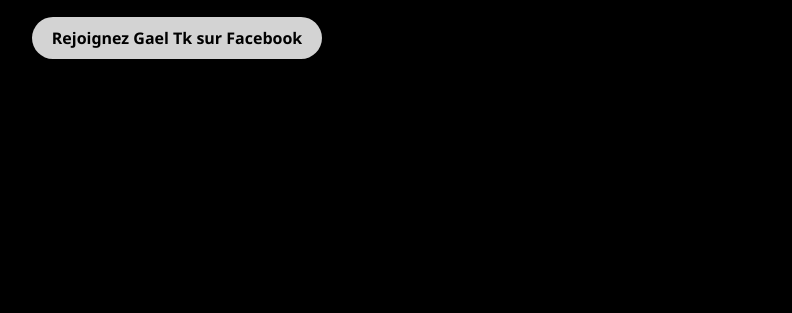
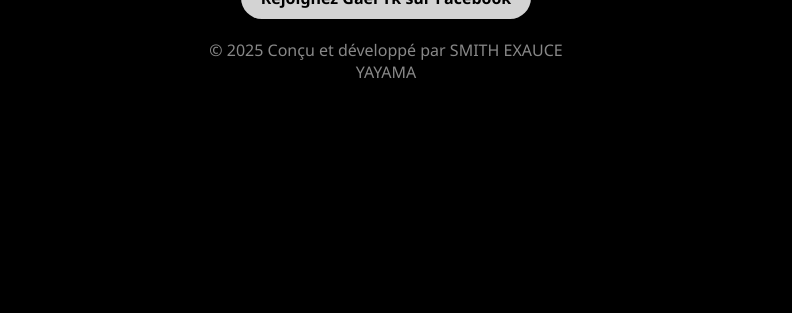
Before and after one commit to smithexauceyayama/Gaeltk, a plain HTML site: page Index.html in a window 1280 px wide. Shown: the part 487-800 px from the top of the page, without its empty margins (254-1046 px from the left). Drawn offline with Linux system fonts and the light colour scheme.

Commit message:
modification
footer

```diff
--- a/Index.html
+++ b/Index.html
@@ -31,9 +31,10 @@
     </div>
 
     <a href="#" class="linktree-button">Rejoignez Gael Tk sur Facebook</a>
-  </div>
-  <footer>
+     <footer>
     <p>&copy; 2025 Conçu et développé par SMITH EXAUCE YAYAMA</p>
   </footer>
+  </div>
+
 </body>
 </html>
--- a/style.css
+++ b/style.css
@@ -62,3 +62,8 @@ p {
   text-decoration: none;
   font-weight: bold;
 }
+footer {
+  margin-top: 20px;
+  font-size: 14px;
+  color: #888;
+}
```
